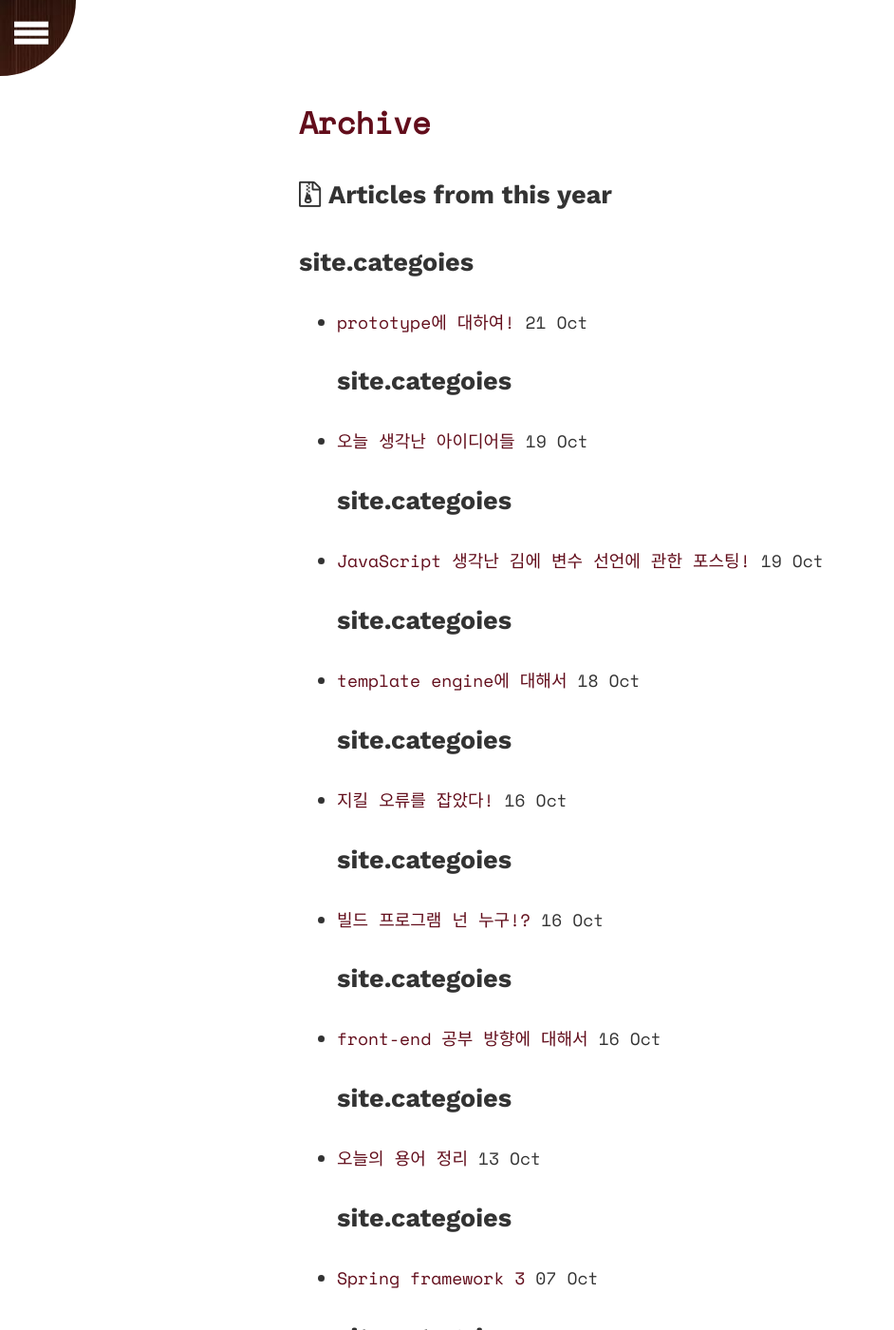
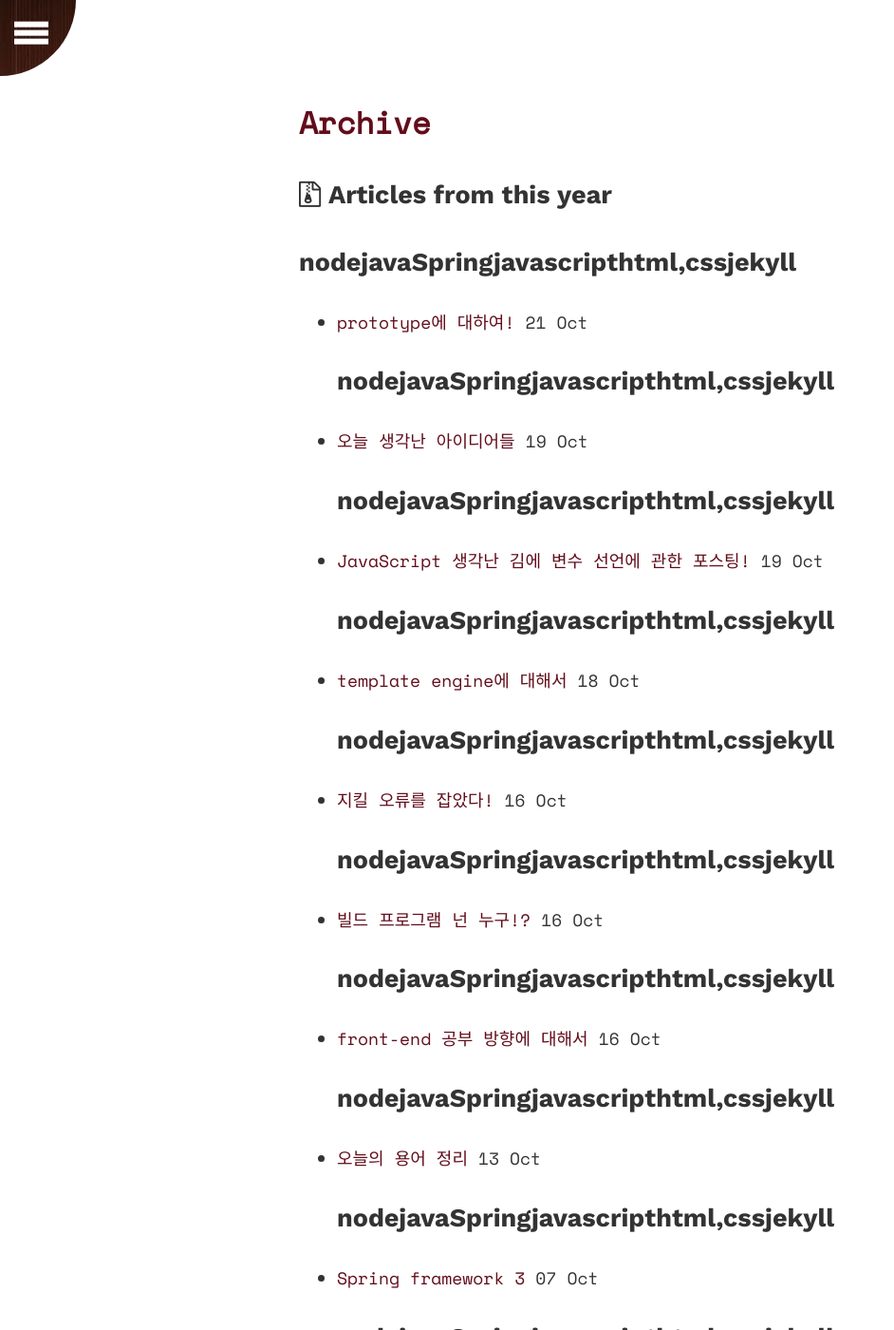
Before and after one commit to SinYongJu/SinYongJu.github.io, a Jekyll site: the page built from _pages/archive.md, in a window 1280 px wide and 1400 px high, scrolled down 389 px. Shown: the whole window at 95% size, without its empty margins (0-942 px from the left). Built offline with Jekyll 4.4.1, drawn with Linux system fonts in a browser that asks for light colours; nearby versions of some CDN libraries; comment, search, counter and statistics services are not loaded; some of the changed text lies outside the part shown.

Commit message:
다시 시도!

```diff
--- a/_pages/archive.md
+++ b/_pages/archive.md
@@ -8,7 +8,7 @@ permalink: /archive/
 <h2><i class="fa fa-file-archive-o"></i>&nbsp;Articles from this year</h2>
 
 {% for post in site.posts %}
-  <h2>site.categoies</h2>
+  <h2>{{site.categoies}}</h2>
   {% unless post.next %}
   <ul class="this">
   {% else %}
```
